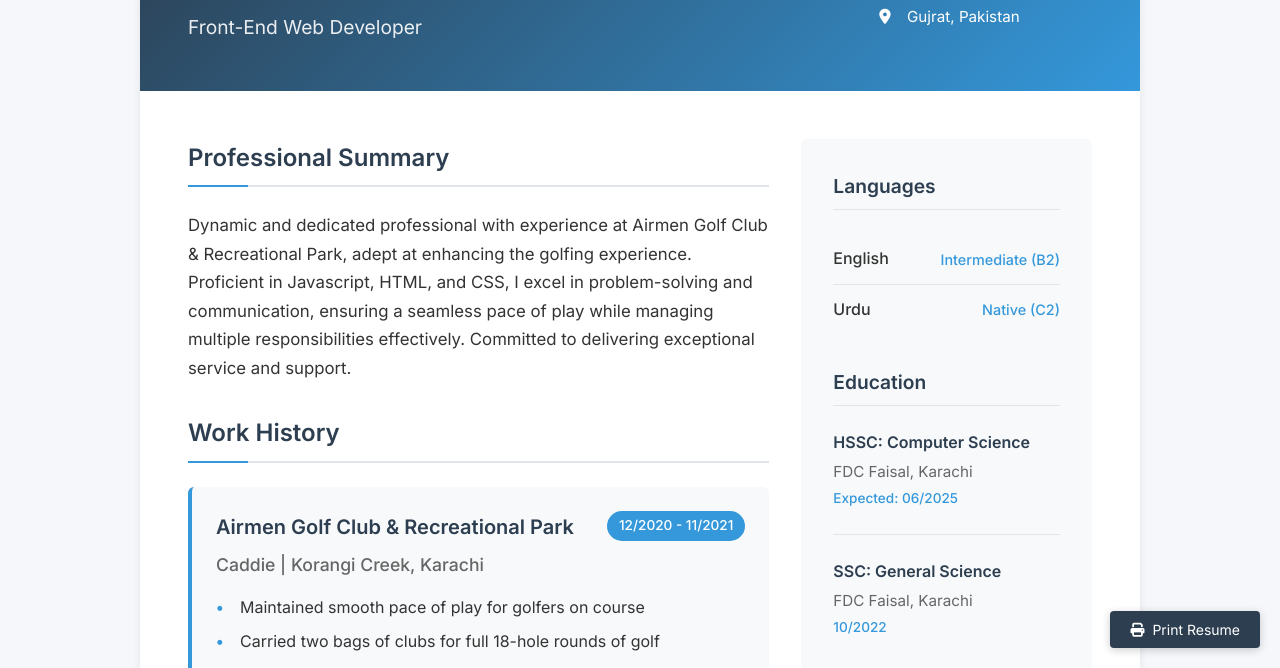
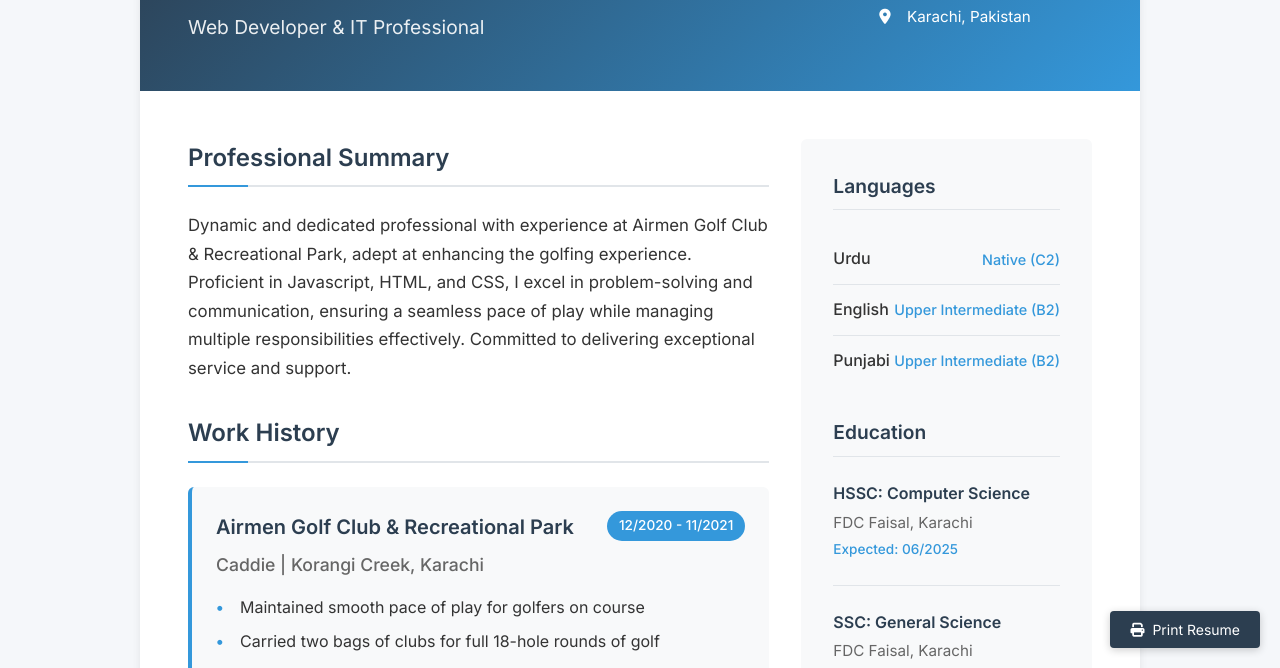
Before and after one commit to zainatif01/resume-template-1, a plain HTML site: page index.html in a window 1280 px wide. Shown: the part 132-800 px from the top of the page. Drawn offline with Linux system fonts and the light colour scheme.

Commit message:
Update index.html

```diff
--- a/index.html
+++ b/index.html
@@ -15,12 +15,12 @@
             <div class="header-content">
                 <div class="name-title">
                     <h1>Zain Atif</h1>
-                    <p class="subtitle">Front-End Web Developer</p>
+                    <p class="subtitle">Web Developer & IT Professional</p>
                 </div>
                 <div class="contact-info">
                     <p><i class="fas fa-envelope"></i> zainatif15403@gmail.com</p>
                     <p><i class="fas fa-phone"></i> +92 3148501486</p>
-                    <p><i class="fas fa-map-marker-alt"></i> Gujrat, Pakistan</p>
+                    <p><i class="fas fa-map-marker-alt"></i> Karachi, Pakistan</p>
                 </div>
             </div>
         </header>
@@ -82,12 +82,16 @@
                 <section class="sidebar-section">
                     <h3 class="sidebar-title">Languages</h3>
                     <div class="language-item">
-                        <span class="language-name">English</span>
-                        <span class="language-level">Intermediate (B2)</span>
+                        <span class="language-name">Urdu</span>
+                        <span class="language-level">Native (C2)</span>
                     </div>
                     <div class="language-item">
-                        <span class="language-name">Urdu</span>
-                        <span class="language-level">Native (C2)</span>
+                        <span class="language-name">English</span>
+                        <span class="language-level">Upper Intermediate (B2)</span>
+                    </div>
+                    <div class="language-item">
+                        <span class="language-name">Punjabi</span>
+                        <span class="language-level">Upper Intermediate (B2)</span>
                     </div>
                 </section>
 
@@ -127,6 +131,7 @@
         <!-- Footer -->
         <footer class="footer">
             <p>© 2024 Zain Atif. All rights reserved.</p>
+            <p class="footer-note">Designed for clarity and professional presentation</p>
         </footer>
     </div>
 
```
